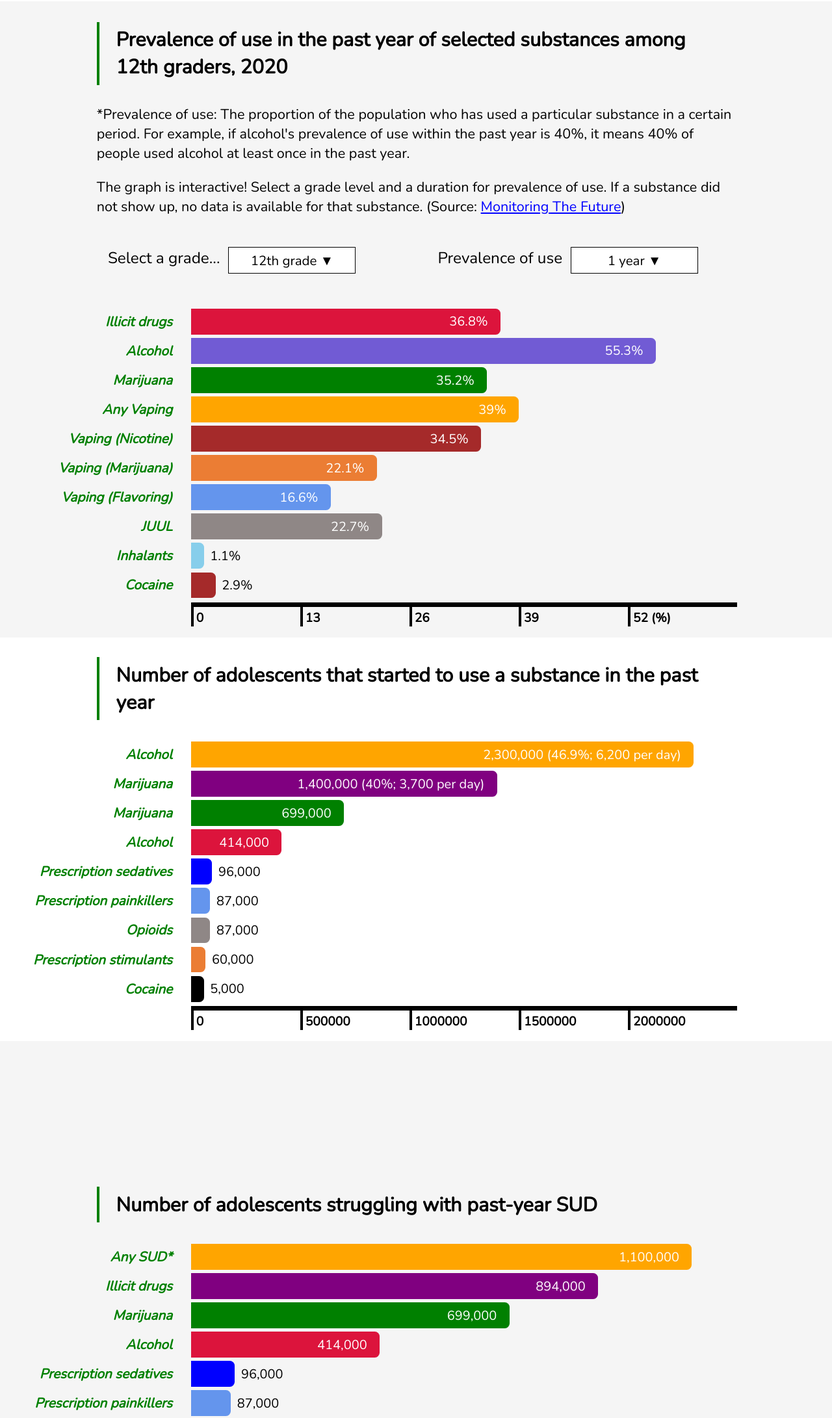
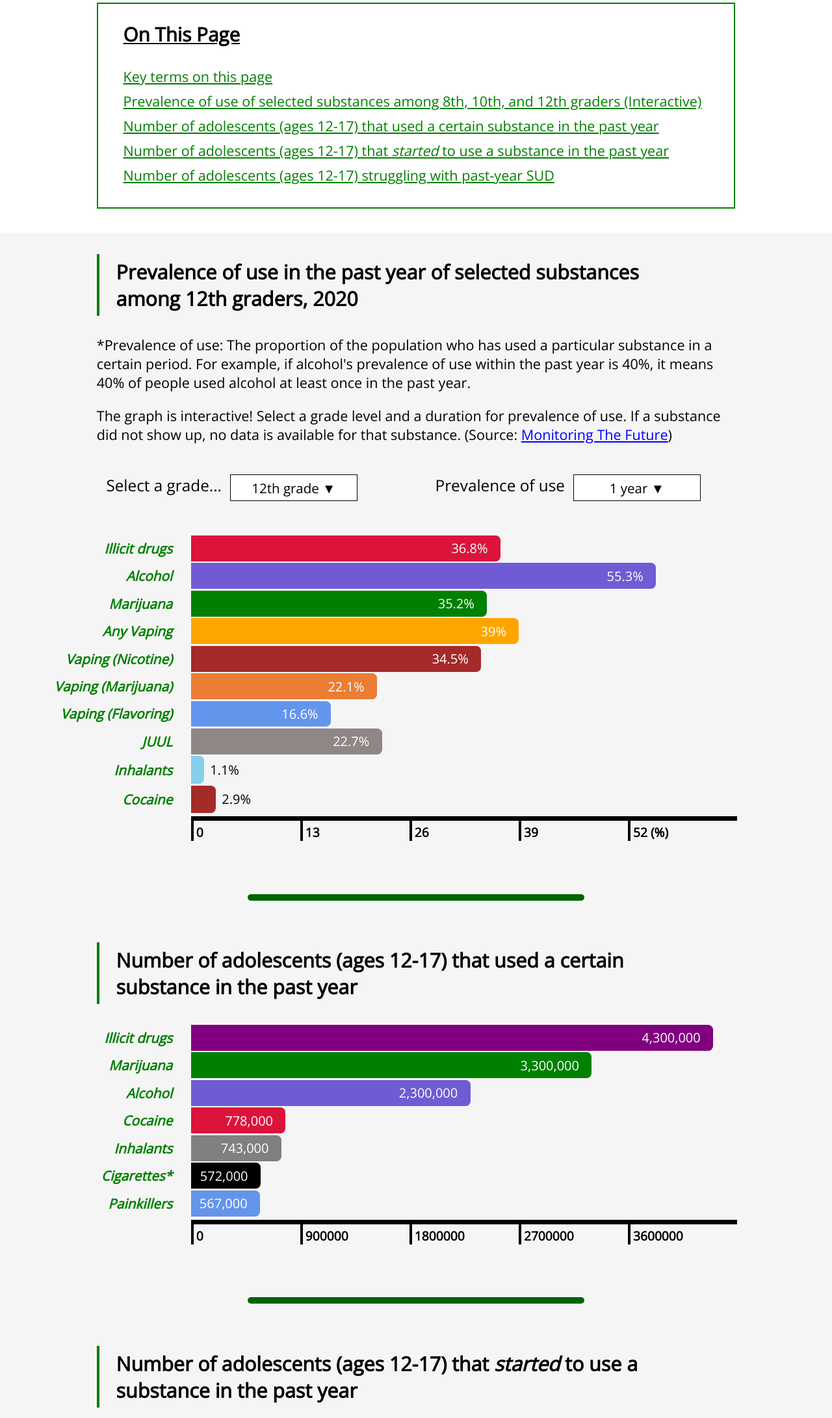
Before and after one commit to tas4teens/h, a plain HTML site: page statistics.html in a window 1280 px wide. Shown: the part 241-2423 px from the top of the page at 65% size. Drawn offline with nearby package versions, Linux system fonts and the light colour scheme.

Commit message:
added more graphs

```diff
--- a/css/statistics.css
+++ b/css/statistics.css
@@ -4,6 +4,10 @@
     text-align: center;
     font-weight: bold;
 
+}
+
+body{
+   font-family: 'Open Sans', sans-serif;
 }
 
 .container{
@@ -44,8 +48,8 @@
     padding-bottom: 0.5%;
     padding-right: 1.5%;
     -webkit-user-select: none;
-    margin-top: 0.2%;
-    margin-bottom: 0.2%;
+    margin-top: 0.1%;
+    margin-bottom: 0.1%;
 
  }
 
@@ -122,10 +126,9 @@ hr{
    margin-bottom: 4%;
 }
 
-#sud{
+#usage, #initiation, #sud{
    background-color: whitesmoke;
    margin-top: 0;
-   padding-top: 15%;
 }
 
 
@@ -204,3 +207,44 @@ hr{
    margin-bottom: 0.2%;
 
 }
+
+.line{
+   margin-top: 5%;
+   margin-bottom: 5%;
+   height: 10px;
+   background-color: darkgreen;
+   margin-left: 30%;
+   margin-right: 30%;
+   border-radius: 5px;
+
+}
+
+#content{
+   background-color: whitesmoke;
+}
+
+#onThisPage{
+   margin-left: 12%;
+   margin-right: 12%;
+   padding-left: 3%;
+   padding-right: 3%;
+   padding-top: 2%;
+   padding-bottom: 2%;
+   border: 2px solid green;
+   margin-bottom: 3%;
+}
+
+.navigationLink{
+   color: green;
+   display: block;
+   font-size: 135%;
+   margin-top: 1%;
+   margin-bottom: 1%;
+}
+
+#onThisPageText{
+   font-size: 185%;
+   text-decoration: underline;
+   font-weight: bold;
+   margin-top: 0;
+}
--- a/css/template.css
+++ b/css/template.css
@@ -21,13 +21,13 @@ html{
     margin-top: 0;
     display: flex;
     -webkit-user-select: none;
-    font-family: 'Nunito', sans-serif;
+    font-family: 'Open Sans', sans-serif;
     margin-bottom: 0;
 
 }
 
 body{
-    font-family: 'Nunito', sans-serif;
+    font-family: 'Open Sans', sans-serif;
     width: 101%;
     margin-left: -0.5%;
     margin-right: -1%;
--- a/js/statistics.js
+++ b/js/statistics.js
@@ -26,27 +26,34 @@ var listOfFirstDrugs = [
 
 {Drug: 'Cocaine', Stat: [['12th grade', 4.1, 2.9, 0.8, 'No data available'], ['10th grade', 1.6, 1.1, 0.4, 'No data available'], ['8th grade', 1.6, 0.5, 0.1, 'No data available']], color: 'brown'}];
 
-var listOfInitiation = [{drug: 'Alcohol', stat: 2300000, color: 'orange', display: '2,300,000 (46.9%; 6,200 per day)'},
-{drug: 'Marijuana', stat: 1400000, color: 'purple', display: '1,400,000 (40%; 3,700 per day)'},
+var listOfUse = [{drug: 'Illicit drugs', stat: 4300000, color: 'purple', display: '4,300,000'},
+{drug: 'Marijuana', stat: 3300000, color: 'green', display: '3,300,000'},
+{drug: 'Alcohol', stat: 2300000, color: '#715bd4', display: '2,300,000'},
+{drug: 'Cocaine', stat: 778000, color: 'crimson', display: '778,000'},
+{drug: 'Inhalants', stat: 743000, color: 'grey', display: '743,000'},
+{drug: 'Cigarettes*', stat: 572000, color: 'black', display: '572,000'},
+{drug: 'Painkillers', stat: 567000, color: 'cornflowerblue', display: '567,000'}];
+
+var listOfInitiation = [{drug: 'Alcohol', stat: 2300000, color: '#715bd4', display: '2,300,000 (46.9%)'},
+{drug: 'Marijuana', stat: 1400000, color: 'green', display: '1,400,000 (40%)'},
+{drug: 'Cigarettes', stat: 541000, color: 'purple', display: '699,000 (33.8%)'},
+{drug: 'Inhalants', stat: 381000, color: 'crimson', display: '381,000 (52.2%)'},
+{drug: 'Prescription painkillers', stat: 245000, color: 'grey', display: '245,000 (15.3%)'},
+{drug: 'Prescription stimulants', stat: 238000, color: 'blue', display: '238,000 (26.4%)'},
+{drug: 'Prescription sedatives', stat: 185000, color: 'cornflowerblue', display: '185,000 (19.5%)'},
+{drug: 'Cocaine', stat: 59000, color: 'brown', display: '59,000 (8.8%)'}];
+
+var listOfSUD = [{drug: 'Any SUD*', stat: 1100000, color: 'orange', display: '1,100,000'},
+{drug: 'Illicit drugs', stat: 894000, color: 'purple', display: '894,000'},
 {drug: 'Marijuana', stat: 699000, color: 'green', display: '699,000'},
-{drug: 'Alcohol', stat: 414000, color: 'crimson', display: '414,000'},
+{drug: 'Alcohol', stat: 414000, color: '#715bd4', display: '414,000'},
 {drug: 'Prescription sedatives', stat: 96000, color: 'blue', display: '96,000'},
 {drug: 'Prescription painkillers', stat: 87000, color: 'cornflowerblue', display: '87,000'},
 {drug: 'Opioids', stat: 87000, color: '#8f8786', display: '87,000'},
 {drug: 'Prescription stimulants', stat: 66000, color: '#eb7d34', display: '60,000'},
 {drug: 'Cocaine', stat: 5000, color: 'black', display: '5,000'}];
 
-var listOfSUD = [{drug: 'Any SUD*', stat: 1100000, color: 'orange', display: '1,100,000'},
-{drug: 'Illicit drugs', stat: 894000, color: 'purple', display: '894,000'},
-{drug: 'Marijuana', stat: 699000, color: 'green', display: '699,000'},
-{drug: 'Alcohol', stat: 414000, color: 'crimson', display: '414,000'},
-{drug: 'Prescription sedatives', stat: 96000, color: 'blue', display: '96,000'},
-{drug: 'Prescription painkillers', stat: 87000, color: 'cornflowerblue', display: '87,000'},
-{drug: 'Opioids', stat: 87000, color: '#8f8786', display: '87,000'},
-{drug: 'Prescription stimulants', stat: 66000, color: '#eb7d34', display: '60,000'},
-{drug: 'Cocaine', stat: 5000, color: 'black', display: '5,000'}];
-
-function drawNormalGraph(max, incr, destination, source){
+function drawNormalGraph(max, incr, destination, source, hold){
     for(var i = 0; i<source.length; i++){
         var newCont = document.createElement('div');
         newCont.className = 'container';
@@ -71,7 +78,7 @@ function drawNormalGraph(max, incr, destination, source){
         var drugStat = document.getElementsByClassName('graph')[destination].getElementsByClassName('graphBars')[i];
         var drugStatWidth = ((source[i].stat/max) * 65) - 1.5;
         drugStat.style.width = drugStatWidth + '%';
-        if (drugStatWidth > 6){
+        if (drugStatWidth > hold){
             drugStat.innerHTML = source[i].display;
         }else{
             var outsideText = document.createElement('p');
@@ -355,8 +362,9 @@ function changePrevalenceGraph(){
 }
 
 drawFirstGraph(65, 13, 0, 1, 0);
-drawNormalGraph(1200000, 300000, 2, listOfSUD);
-drawNormalGraph(2500000, 500000, 1, listOfInitiation);
+drawNormalGraph(1200000, 300000, 3, listOfSUD, 6);
+drawNormalGraph(2500000, 500000, 2, listOfInitiation, 13);
+drawNormalGraph(4500000, 900000, 1, listOfUse, 6);
 
 createDropDowns();
 
--- a/statistics.html
+++ b/statistics.html
@@ -15,6 +15,9 @@
 <!--Newsreader/serif font--> <link rel="preconnect" href="https://fonts.googleapis.com">
 <link rel="preconnect" href="https://fonts.gstatic.com" crossorigin>
 <link href="https://fonts.googleapis.com/css2?family=Newsreader:wght@300&display=swap" rel="stylesheet">
+<!--Open sans--><link rel="preconnect" href="https://fonts.googleapis.com">
+<link rel="preconnect" href="https://fonts.gstatic.com" crossorigin>
+<link href="https://fonts.googleapis.com/css2?family=Open+Sans:wght@300&display=swap" rel="stylesheet">
 </head>
 <body>
     <div id = 'emergencyHeader'>
@@ -78,8 +81,19 @@
    <!--!!!!!!!!!!!!!!!!!!!!!!!!!!!!!!!!!!!!!!!!!!!!!!!!!!!-->
 
    <p id = 'title'>Statistics </p>
+   <div id = 'onThisPage'>
+    <p id = 'onThisPageText'>On This Page</p>
+    <a href="#definitions" class = 'navigationLink'>Key terms on this page</a>
+    <a href="#statistics" class = 'navigationLink'>Prevalence of use of selected substances among 8th, 10th, and 12th graders (Interactive)</a>
+    <a href="#usage" class = 'navigationLink'>Number of adolescents (ages 12-17) that used a certain substance in the past year</a>
+    <a href="#initiation" class = 'navigationLink'>Number of adolescents (ages 12-17) that <i>started</i> to use a substance in the past year</a>
+    <a href="#sud" class = 'navigationLink'>Number of adolescents (ages 12-17) struggling with past-year SUD</a>
+    </div>
+   <div id = 'content'>
+
 
     <section id = 'statistics'>
+
         <p class = 'graphTitle'>Prevalence of use in the past year of selected substances among 12th graders, 2020</p>
         <p class = 'graphSubTitle'>*Prevalence of use: The proportion of the population who has used a particular substance in a certain period. For example, if alcohol's prevalence of use within the past year is 40%, it means 40% of people used alcohol at least once in the past year.</p>
         <p class = 'graphSubTitle'>The graph is interactive! Select a grade level and a duration for prevalence of use. If a substance did not show up, no data is available for that substance. (Source: <a href="https://www.drugabuse.gov/drug-topics/trends-statistics/monitoring-future/monitoring-future-study-trends-in-prevalence-various-drugs" target = '_blank' class = 'citations'>Monitoring The Future</a>)</p>
@@ -102,16 +116,25 @@
         </div>
     </section>
 
+    <div class = 'line'></div>
+
+    <section id = 'usage'>
+        <p class = 'graphTitle'>Number of adolescents (ages 12-17) that used a certain substance in the past year</p>
+        <div class = 'graph'></div>
+    </section>
+    <div class = 'line'></div>
     <section id = 'initiation'>
-        <p class = 'graphTitle'>Number of adolescents that started to use a substance in the past year</p>
+        <p class = 'graphTitle'>Number of adolescents (ages 12-17) that <i>started</i> to use a substance in the past year</p>
         <div class = 'graph'></div>
-    </div>
+    </section>
+    <div class = 'line'></div>
+    <section id = 'sud'>
+        <p class = 'graphTitle'>Number of adolescents (ages 12-17) struggling with past-year SUD</p>
+        <div class = 'graph'></div>
+    </section>
 
+   </div>
 
-    <section id = 'sud'>
-        <p class = 'graphTitle'>Number of adolescents struggling with past-year SUD</p>
-        <div class = 'graph'></div>
-    </div>
 
    <!--!!!!!!!!!!!!!!!!!!!!!!!!!!!!!!!!!!!!!!!!!!!!!!!!!!!-->
    <!--!!!!!!!!!!!!!!!!!!!!!!!!!!!!!!!!!!!!!!!!!!!!!!!!!!!-->
```
